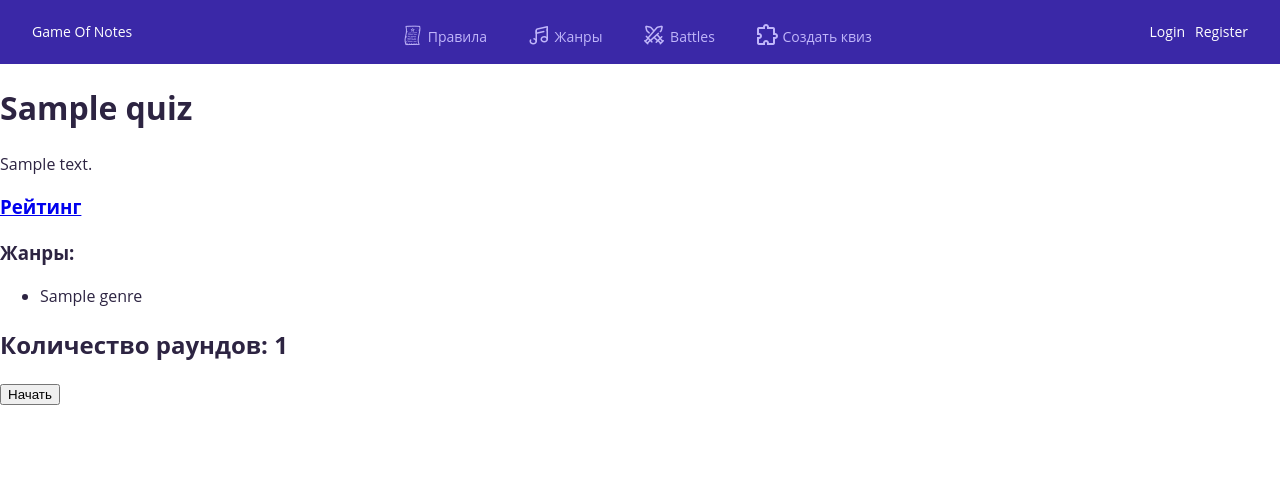
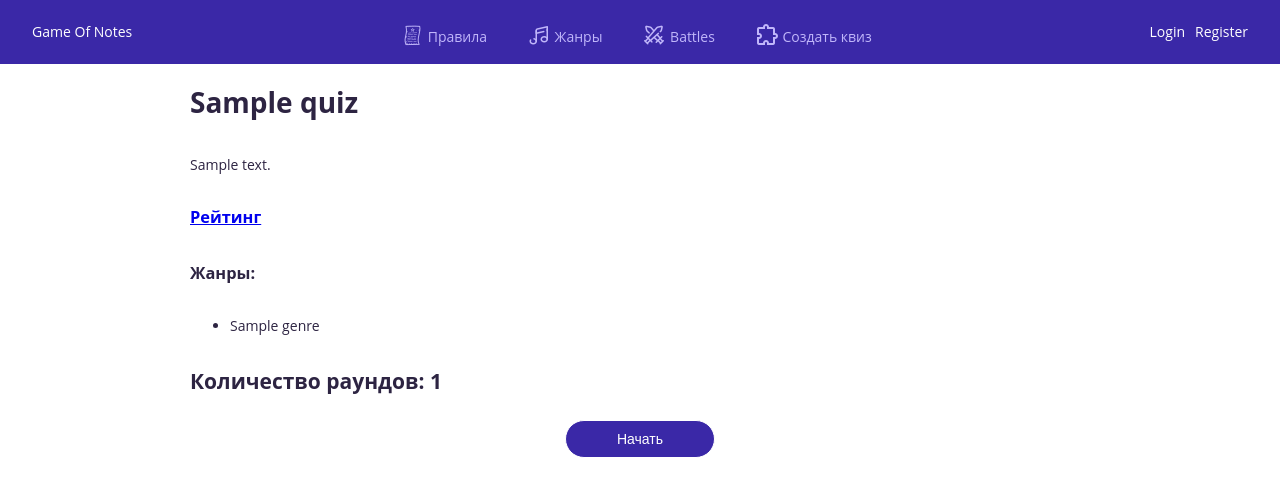
Before and after one commit to lyamire/game_of_tones, a Django app: page /quiz/1/ in a window 1280 px wide. Shown: the top 496 px of the page. Run offline with Django 5.2, Linux system fonts and the light colour scheme; tables that the repository leaves empty hold one stand-in row (values such as "Sample post").

Commit message:
styles quiz

```diff
--- a/quiz/templates/quiz/battles.html
+++ b/quiz/templates/quiz/battles.html
@@ -28,6 +28,7 @@
         </div>
         <div class="battles">
             {% if battles %}
+                <h3>Прошедшие батлы:</h3>
                 <ul>
                     {% for battle in battles %}
                         <li>{{ current_user.username }} {{ battle.my_score }} vs {{ battle.enemy }} {{ battle.enemy_score }}</li>
--- a/quiz/templates/quiz/quiz_details.html
+++ b/quiz/templates/quiz/quiz_details.html
@@ -3,6 +3,7 @@
 {% block title %}  {% endblock %}
 
 {% block body %}
+    <div class="main-block quiz-details">
         <h1>{{ quiz.name }}</h1>
         <p>{{ quiz.description }}</p>
         <h3><a href="{% url 'rating' quiz.id %}">Рейтинг</a></h3>
@@ -18,11 +19,12 @@
         {% endif %}
         <h2>Количество раундов: {{ rounds_count }}</h2>
         {% if can_play %}
-    <form action="{% url 'new_game' quiz.id %}" method="post">
+        <form class="form-center" action="{% url 'new_game' quiz.id %}" method="post">
             {% csrf_token %}
-            <input type="submit" value="Начать" class="btn btn-danger"/>
+            <input type="submit" value="Начать" class="submit-btn"/>
         </form>
         {% else %}
             <p>Квиз ждёт подтверждения администратора</p>
         {% endif %}
+    </div>
 {% endblock %}
--- a/static/style.css
+++ b/static/style.css
@@ -95,7 +95,7 @@ table {
     font-size: 14px;
 }
 
-.create-quiz, .create-question {
+.form-center, .create-quiz, .create-question {
     display: flex;
     justify-content: center;
 }
@@ -167,20 +167,6 @@ table {
     flex-direction: column;
 }
 
-.submit-btn {
-    font-size: 14px;
-    margin: 5px;
-    padding: 10px;
-    width: 150px;
-    align-self: center;
-    border: 1px solid #fff;
-    border-radius: 34px;
-    color: #fff;
-    background-color: #3a28a7;
-}
-.submit-btn:hover{
-    background-color: #7770ff;
-}
 .submit-edit-quiz{
     font-size: 12px;
     margin: 5px;
@@ -458,3 +444,31 @@ table {
     display: inline-flex;
     gap: 10px;
 }
+
+.quiz-details{
+    width: 900px;
+    display: flex;
+    justify-content: center;
+    flex-direction: column;
+    margin: auto;
+    font-size: 14px;
+}
+
+/*.btn-quiz{*/
+/*    width: 120px;*/
+/*}*/
+
+input[type=submit].submit-btn {
+    font-size: 14px;
+    margin: 5px;
+    padding: 10px;
+    width: 150px;
+    align-self: center;
+    border: 1px solid #fff;
+    border-radius: 34px;
+    color: #fff;
+    background-color: #3a28a7;
+}
+input[type=submit].submit-btn:hover{
+    background-color: #7770ff;
+}
```
Also changed, not shown: quiz/templates/quiz/round_details.html (+8 -6 lines). Lines whose indentation alone changed are shown as unchanged.
